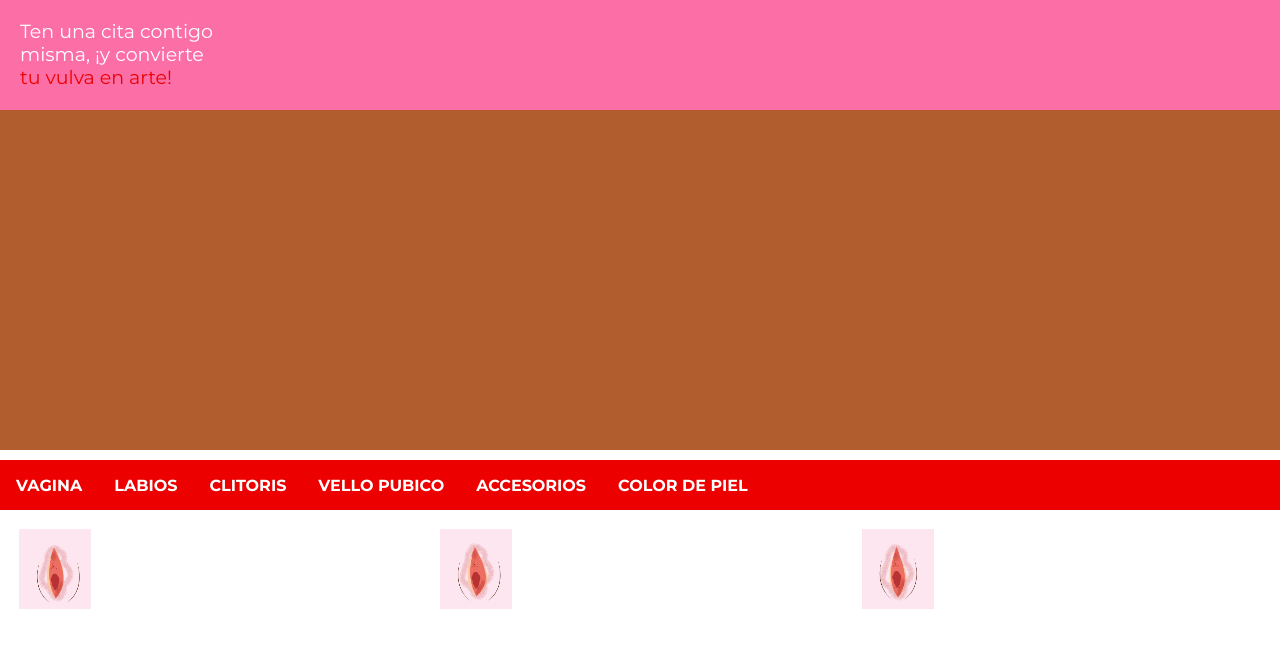
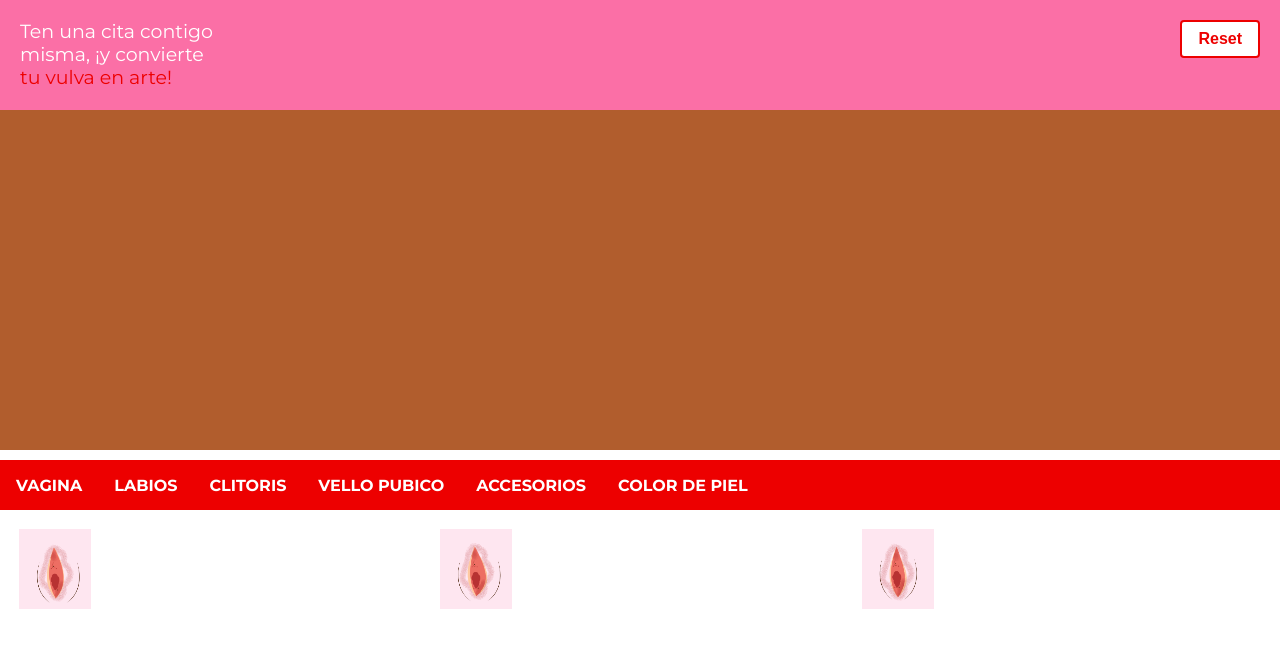
Before and after one commit to cryptodev6/vulvatar-builder, an Angular app: page /image-builder in a window 1280 px wide. Shown: the top 648 px of the page. Built offline with nearby package versions, Linux system fonts and the light colour scheme.

Commit message:
reset button added

```diff
--- a/src/app/app-routing.module.ts
+++ b/src/app/app-routing.module.ts
@@ -3,7 +3,8 @@ import { Routes, RouterModule } from '@angular/router';
 import { ImageBuilderComponent } from './image-builder/image-builder.component'; // Import your new component
 
 const routes: Routes = [
-  { path: 'image-builder', component: ImageBuilderComponent }
+  { path: 'image-builder', component: ImageBuilderComponent },
+  { path: '', component: ImageBuilderComponent }
 ];
 
 @NgModule({
--- a/src/app/image-builder/image-builder.component.html
+++ b/src/app/image-builder/image-builder.component.html
@@ -5,7 +5,9 @@
       misma, ¡y convierte <br>
       <span class="red">tu vulva en arte!</span>
     </div>
-    <div id="canvas" #canvas></div>
+    <div id="canvas" #canvas>
+      <button id="reset-button" (click)="reset()">Reset</button>
+    </div>
     <div class="category-selector">
       <div class="category" (click)="loadImages('vagina')">Vagina</div>
       <div class="category" (click)="loadImages('labios')">Labios</div>
--- a/src/app/image-builder/image-builder.component.scss
+++ b/src/app/image-builder/image-builder.component.scss
@@ -85,3 +85,22 @@
   width: 100%;
   height: 100%;
 }
+
+#reset-button {
+  position: absolute;
+  top: 20px;
+  right: 20px;
+  background-color: #fff;
+  color: rgb(237,0,0);
+  border: 2px solid rgb(237,0,0);
+  border-radius: 4px;
+  padding: 8px 16px;
+  cursor: pointer;
+  font-size: 16px;
+  font-weight: bold;
+}
+
+#reset-button:hover {
+  background-color: rgb(237,0,0);
+  color: #fff;
+}
--- a/src/app/image-builder/image-builder.component.ts
+++ b/src/app/image-builder/image-builder.component.ts
@@ -107,6 +107,41 @@ export class ImageBuilderComponent implements OnInit {
     }
   }
 
+  reset() {
+    this.selectedImages = [
+      {
+        "category": "vagina",
+        "selectedId": null
+      },
+      {
+        "category": "labios",
+        "selectedId": null
+      },
+      {
+        "category": "clitoris",
+        "selectedId": null
+      },
+      {
+        "category": "vello_pubico",
+        "selectedId": null
+      },
+      {
+        "category": "accesorios",
+        "selectedId": null
+      },
+      {
+        "category": "color_piel",
+        "selectedId": null
+      }
+    ];
+
+    const canvas = this.el.nativeElement.querySelector('#canvas');
+    while (canvas.firstChild) {
+      canvas.removeChild(canvas.firstChild);
+    }
+  }
+
+
   deleteDiv(imageId: string) {
     const img = document.getElementById(imageId);
     if (!!img) {
--- a/src/app/image-builder/imageMap.ts
+++ b/src/app/image-builder/imageMap.ts
@@ -6,7 +6,7 @@ interface ImageMap {
 }
 
 export const imageMap: ImageMap = {
-  vagina: [ // cuales son las imagenes?
+  vagina: [
     {id: "vagina1", imageUrl: '../assets/VULVATAR_ELEMENTOS/BASES/01.png'},
     {id: "vagina2", imageUrl: '../assets/VULVATAR_ELEMENTOS/BASES/02.png'},
     {id: "vagina3", imageUrl: '../assets/VULVATAR_ELEMENTOS/BASES/03.png'}
@@ -36,11 +36,14 @@ export const imageMap: ImageMap = {
     {id: "clitoris10", imageUrl: '../assets/VULVATAR_ELEMENTOS/CLITORIS/10.png'}
   ],
   vello_pubico: [ // TODO. Preguntar diseño como sera el orden para mostrar porque son muchas imagenes
+    /*
+      Poner subcategorias de colores. Pendiente diseño enviar como seria el menu
+    */
     {id: "vello_pubico1", imageUrl: '../assets/VULVATAR_ELEMENTOS/VELLO_PUBICO/1/vellos color_1-01.png'},
     {id: "vello_pubico2", imageUrl: '../assets/VULVATAR_ELEMENTOS/VELLO_PUBICO/1/vellos color_1-02.png'},
     {id: "vello_pubico3", imageUrl: '../assets/VULVATAR_ELEMENTOS/VELLO_PUBICO/1/vellos color_1-03.png'},
     {id: "vello_pubico4", imageUrl: '../assets/VULVATAR_ELEMENTOS/VELLO_PUBICO/1/vellos color_1-04.png'},
-    {id: "vello_pubico5", imageUrl: '../assets/VULVATAR_ELEMENTOS/VELLO_PUBICO/1/vellos color_1-05.png'},
+    // {id: "vello_pubico5", imageUrl: '../assets/VULVATAR_ELEMENTOS/VELLO_PUBICO/1/vellos color_1-05.png'},
     {id: "vello_pubico6", imageUrl: '../assets/VULVATAR_ELEMENTOS/VELLO_PUBICO/1/vellos color_1-06.png'},
     {id: "vello_pubico7", imageUrl: '../assets/VULVATAR_ELEMENTOS/VELLO_PUBICO/1/vellos color_1-07.png'},
     {id: "vello_pubico8", imageUrl: '../assets/VULVATAR_ELEMENTOS/VELLO_PUBICO/1/vellos color_1-08.png'},
@@ -60,6 +63,7 @@ export const imageMap: ImageMap = {
     {id: "accesorios10", imageUrl: '../assets/VULVATAR_ELEMENTOS/ACCESORIOS/10.png'}
   ],
   color_piel: [ // ok
+    // TODO agregar color PSI tambien
     {id: "color_piel1", imageUrl: '../assets/VULVATAR_ELEMENTOS/COLOR_PIEL/01.png'},
     {id: "color_piel2", imageUrl: '../assets/VULVATAR_ELEMENTOS/COLOR_PIEL/02.png'},
     {id: "color_piel3", imageUrl: '../assets/VULVATAR_ELEMENTOS/COLOR_PIEL/03.png'},
@@ -73,7 +77,11 @@ export const imageMap: ImageMap = {
   ]
 };
 
-// TODO no se que es COLOR_PIEL_PSI
-// TODO no se que es EXTRAS_Fondos_Vulvatars
-// TODO cuales son los valores por defecto que cargan la primera vez
-// TODO me faltan las imagenes que van en el selector (vagina, labios, clitoris, etc..)
+// TODO no se que es COLOR_PIEL_PSI ---
+// TODO no se que es EXTRAS_Fondos_Vulvatars --- Agregar nueva categoria y poner eso
+// TODO cuales son los valores por defecto que cargan la primera vez --- pendiente por diseño
+// TODO me faltan las imagenes que van en el selector (vagina, labios, clitoris, etc..) -- pendeinte por diseño
+// TODO en el image grid hay algun hover con la seleccion para que el usuario sepa que ha seleccionado? -- color exacto por diseño
+
+//TODO interno: falta el selector de menu
+// TODO faltan los componentes de tacho, regresar y siguiente
```
